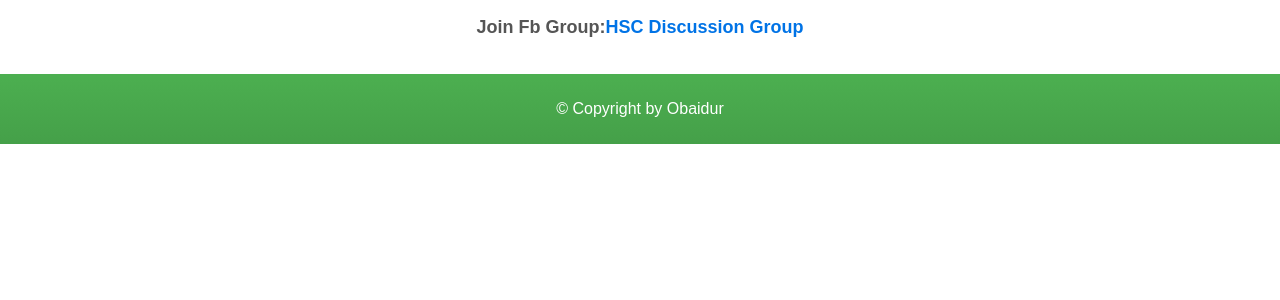
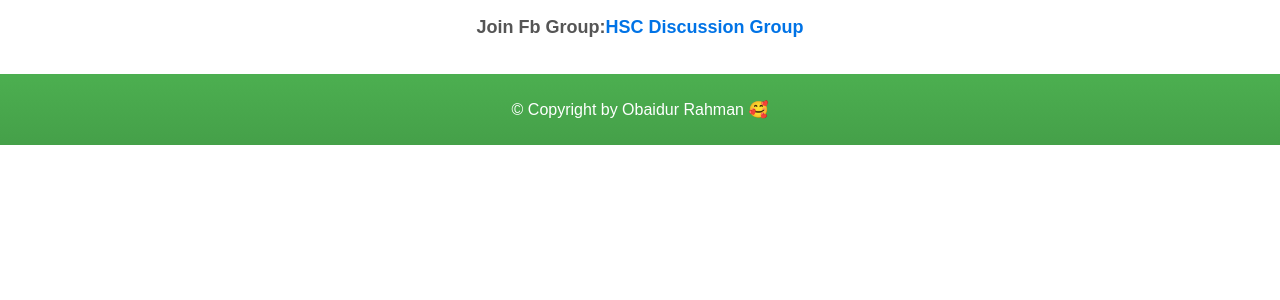
Before and after one commit to obaidur952952/Udvash-Class-Downloader, a Flask app: page / in a window 1280 px wide. Shown: the part 449-749 px from the top of the page. Run offline with Flask 3, Linux system fonts and the light colour scheme.

Commit message:
Update index.html

```diff
--- a/templates/index.html
+++ b/templates/index.html
@@ -29,6 +29,6 @@
     <h4>Join Fb Group:<a href="https://facebook.com/groups/474695201521847/">HSC Discussion Group</a></h4><br>
 </body><br>
 <footer>
-    <p>&copy; Copyright by Obaidur</p>
+    <p>&copy; Copyright by Obaidur Rahman 🥰</p>
 </footer>
 </html>
```
